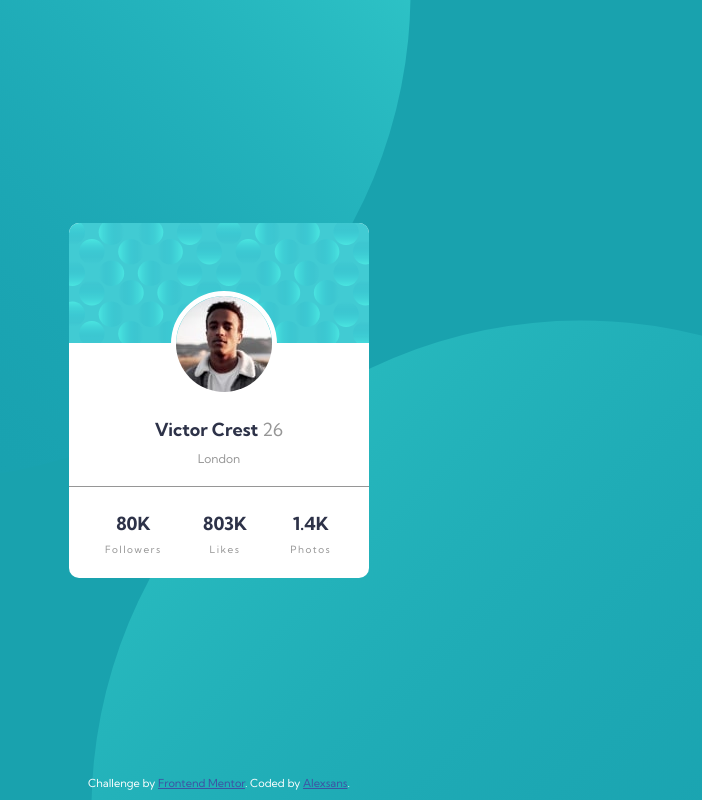
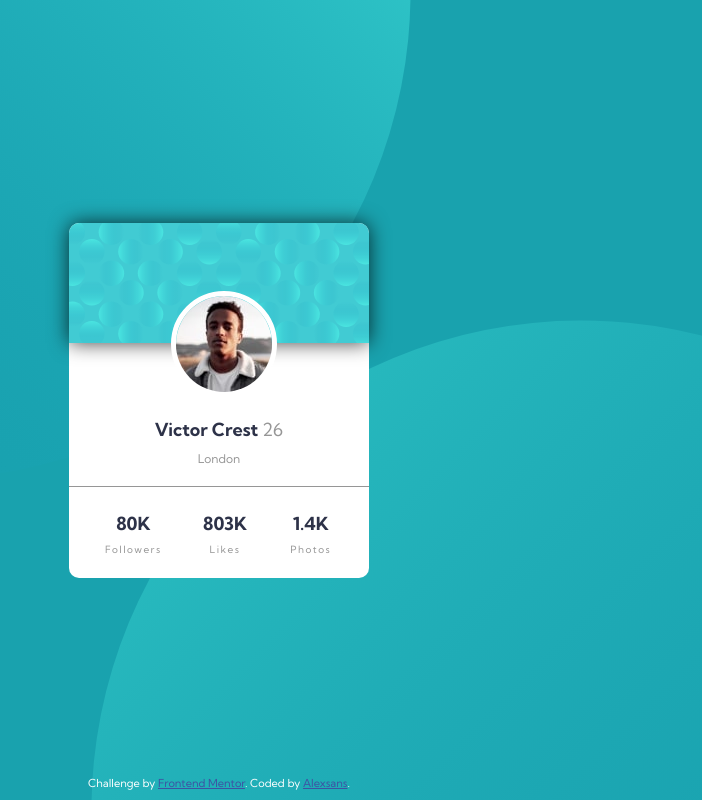
Before and after one commit to alexsans12/Profile-card-component, a plain HTML site: page index.html in a window 1280 px wide. Shown: the whole page, without its empty margins (421-1123 px from the left). Drawn offline with Linux system fonts and the light colour scheme.

Commit message:
se añadio sombra al card

```diff
--- a/css/styles.css
+++ b/css/styles.css
@@ -84,6 +84,9 @@ span {
     background-image: url("../images/bg-pattern-card.svg");
     background-repeat: no-repeat;
     background-size: cover;
+    -webkit-box-shadow: 0px 0px 20px 0px rgba(0,0,0,0.75);
+    -moz-box-shadow: 0px 0px 20px 0px rgba(0,0,0,0.75);
+    box-shadow: 0px 0px 20px 0px rgba(0,0,0,0.75);
 }
 
 .card img {
```
Also changed, not shown: 1 other file.
